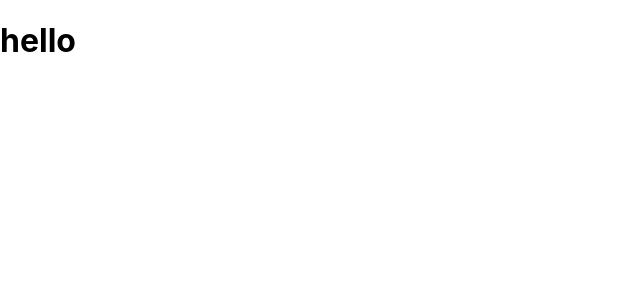
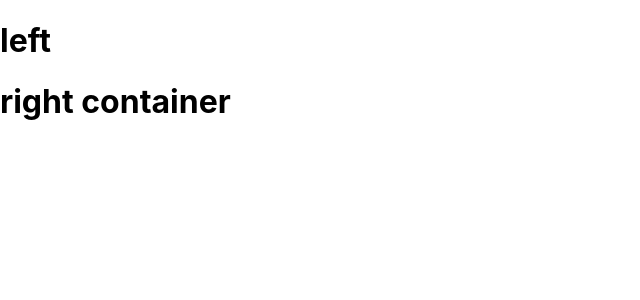
Before and after one commit to madhu1803/react6_tansim-login, a React (Create React App) app: page / in a window 1280 px wide. Shown: the top 300 px of the page, without its empty margins (0-640 px from the left). Built offline with nearby package versions, Linux system fonts and the light colour scheme.

Commit message:
files intialized

```diff
--- a/src/App.js
+++ b/src/App.js
@@ -1,10 +1,13 @@
 import React, { Component } from "react";
+import LeftContainer from "./Components/LeftContainer";
+import RightContainer from "./Components/RightContainer";
 
 export default class App extends Component {
   render() {
     return (
       <div>
-        <h1>hello</h1>
+        <LeftContainer />
+        <RightContainer />
       </div>
     );
   }
--- /dev/null
+++ b/src/Components/LeftContainer.js
@@ -0,0 +1,11 @@
+import React, { Component } from "react";
+
+export default class LeftContainer extends Component {
+  render() {
+    return (
+      <div>
+        <h1>left</h1>
+      </div>
+    );
+  }
+}
--- /dev/null
+++ b/src/Components/RightContainer.js
@@ -0,0 +1,11 @@
+import React, { Component } from "react";
+
+export default class RightContainer extends Component {
+  render() {
+    return (
+      <div>
+        <h1>right container </h1>
+      </div>
+    );
+  }
+}
```
Also changed, not shown: src/Components/Login.js (added, +11 -0 lines), src/Components/Signup.js (added, +11 -0 lines).
